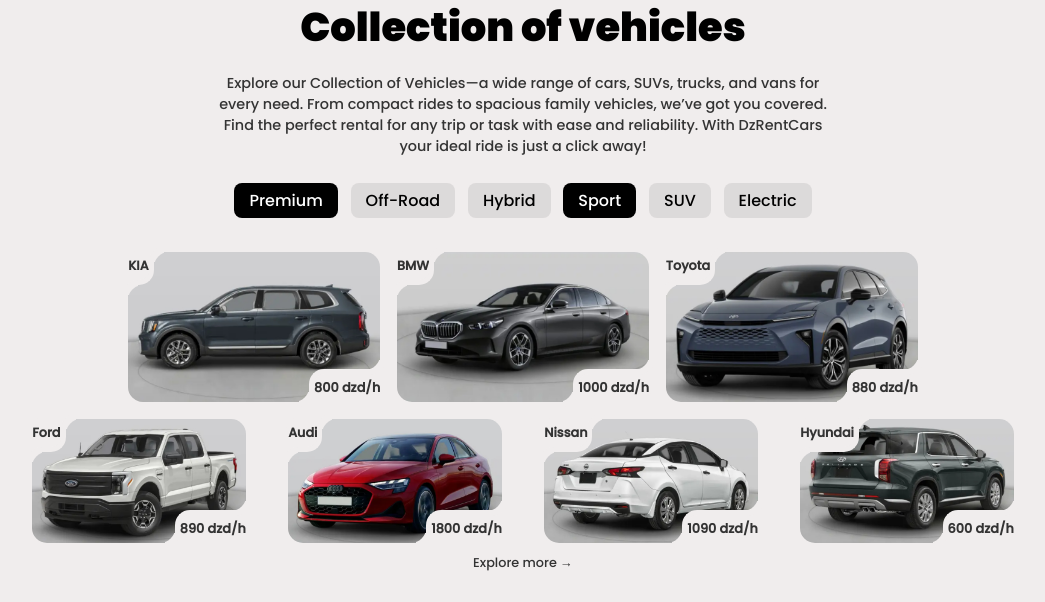
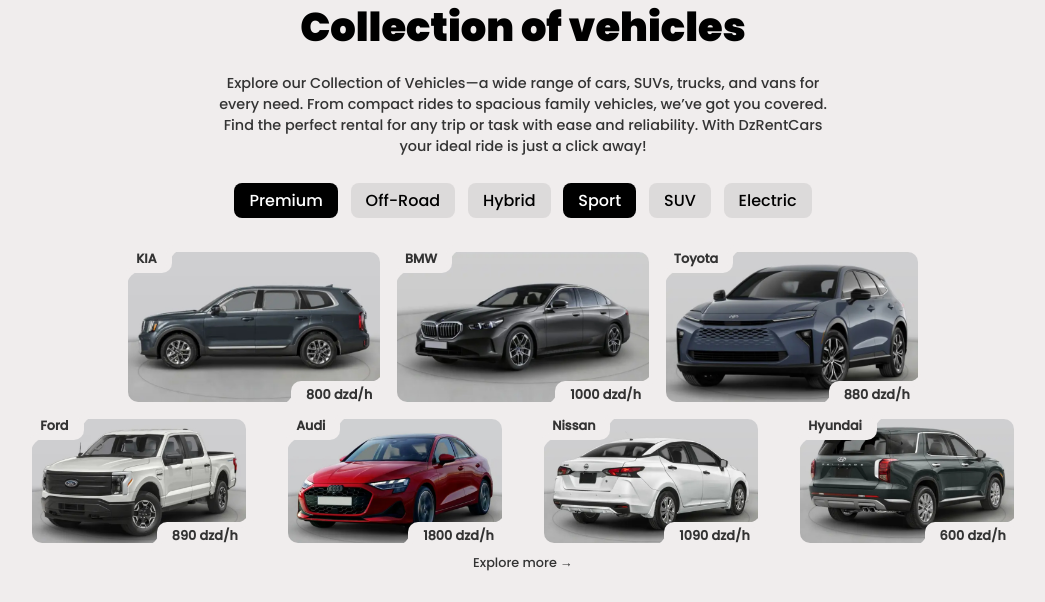
Before and after one commit to SDIKI20/PFE, a PHP site: page / in a window 1280 px wide. Shown: the part 1704-2306 px from the top of the page, without its empty margins (117-1162 px from the left). Run offline with PHP 8.4, Linux system fonts and the light colour scheme; some libraries are stand-ins or nearby versions.

Commit message:
Update car images and enhance animations; replace Kia images with Hyundai, adjust styles for better layout, and improve transition effects

```diff
--- a/index.html
+++ b/index.html
@@ -62,8 +62,8 @@
                         <pattern id="pattern1_0_1" patternContentUnits="objectBoundingBox" width="1" height="1">
                         <use xlink:href="#imageCar" transform="scale(0.00078125 0.00104167)"/>
                         </pattern>
-                        <image id="imageWheel" data-name="image.png" width="184" height="184" href="assets/images/kia_wheel.png"/>
-                        <image id="imageCar" data-name="carnowheel.png" width="1280" height="960" href="assets/images/kia_no_wheel.png"/>
+                        <image id="imageWheel" data-name="image.png" width="184" height="184" href="assets/images/hyundai_wheel.png"/>
+                        <image id="imageCar" data-name="carnowheel.png" width="1280" height="960" href="assets/images/hyundai_no_wheel.png"/>
                         </defs>
                     </svg>
                 </div>
--- a/js/homeApp.js
+++ b/js/homeApp.js
@@ -259,32 +259,44 @@ document.getElementById("homeNavIcon").addEventListener('click', openNav)
 document.getElementById("homeNavClose").addEventListener('click', closeNav)
 
 
-const carSvg = document.querySelector('.car-svg')
+const carSvg = document.querySelector('.car-svg');
+let timeout1, timeout2, timeout3; // Store timeouts
 
-document.querySelectorAll('.car-logo').forEach(logo=>{
-    logo.addEventListener('click', ()=>{
-        document.querySelectorAll('.car-logo').forEach(logo1=>{
-            logo1.classList.remove("car-logo-selected")
-        })
-        logo.classList.add("car-logo-selected")
-        let carNam = logo.children[0].getAttribute("alt")
-        const carImg = `/assets/images/${carNam}_no_wheel.png`
-        const wheelImg = `/assets/images/${carNam}_wheel.png`
-        carSvg.style.transition="all ease-out 0.6s"
-        carSvg.style.left = "-110%"
-        setTimeout(() => {
-            carSvg.style.display = "none"
-            carSvg.style.left = "100vw"
+document.querySelectorAll('.car-logo').forEach(logo => {
+    logo.addEventListener('click', () => {
+        // Clear any pending timeouts
+        clearTimeout(timeout1);
+        clearTimeout(timeout2);
+        clearTimeout(timeout3);
+
+        document.querySelectorAll('.car-logo').forEach(logo1 => {
+            logo1.classList.remove("car-logo-selected");
+        });
+        logo.classList.add("car-logo-selected");
+
+        let carNam = logo.children[0].getAttribute("alt");
+        const carImg = `/assets/images/${carNam}_no_wheel.png`;
+        const wheelImg = `/assets/images/${carNam}_wheel.png`;
+
+        // Animate car out
+        gsap.to(".car-svg", { ease: "power2.in", x: "-200%" });
+        gsap.from("#wheel", { rotate: 360, svgOrigin: "266 602" });
+        gsap.set("#wheel", { rotate: 0 });
+
+        timeout1 = setTimeout(() => {
+            carSvg.style.display = "none";
+            gsap.set(".car-svg", { x: "100%" });
         }, 600);
-        setTimeout(() => {
-            document.getElementById('imageWheel').setAttribute("href", wheelImg)
-            document.getElementById('imageCar').setAttribute("href", carImg)
-            carSvg.style.display = "flex"
-            setTimeout(() => {
-                carSvg.style.left = "60%"
-                gsap.set("#wheel", {rotate:0})
-                gsap.to("#wheel", { rotate: -380, svgOrigin: "266 602",});
-            }, 100);
+
+        timeout2 = setTimeout(() => {
+            document.getElementById('imageWheel').setAttribute("href", wheelImg);
+            document.getElementById('imageCar').setAttribute("href", carImg);
+            carSvg.style.display = "flex";
+
+            timeout3 = setTimeout(() => {
+                gsap.to(".car-svg", { ease: "power4.inout", x: "0%" });
+                gsap.from("#wheel", { ease: "power4.inout", rotate: 360, svgOrigin: "266 602" });
+            }, 500);
         }, 700);
-    })
-})
+    });
+});
--- a/style/home.css
+++ b/style/home.css
@@ -126,7 +126,6 @@
   min-width: calc(3vh + 3vw);
   height: calc(3vh + 3vw);
   margin: 0 1vw;
-  transition: all ease 0.6s;
 }
 
 .car-logo-selected,
@@ -306,7 +305,7 @@
   width: 100%;
   height: 100%;
   object-fit: cover;
-  border-radius: 15px;
+  border-radius: 10px;
 }
 
 .car-name,
@@ -319,22 +318,23 @@
   color: var(--text);
   font-size: var(--font-sml);
   font-weight: bolder;
+  padding: 0 10px;
 }
 
 .car-price{
-  right: 0;
-  bottom: 0;
+  right: -2px;
+  bottom: -2px;
   border-top: 5px solid var(--bg);
   border-left: 5px solid var(--bg);
-  border-radius: 15px 0 0 0;
+  border-radius: 10px 0 0 0;
 }
 
 .car-name{
-  left: 0;
-  top: 0;
+  left: -2px;
+  top: -2px;
   border-bottom: 5px solid var(--bg);
   border-right: 5px solid var(--bg);
-  border-radius: 0 0 15px 0;
+  border-radius: 0 0 10px 0;
 }
 
 .car-price::after,
@@ -348,15 +348,15 @@
 .car-price::after{
   background-color: transparent;
   top: -19px;
-  right: 0;
+  right: -2px;
   border-bottom-right-radius: 15px;
   box-shadow: 5px 5px var(--bg);
 }
 
 .car-price::before{
   background-color: transparent;
-  left: -20px;
-  bottom: 0;
+  left: -18px;
+  bottom: -1px;
   border-bottom-right-radius: 15px;
   box-shadow: 5px 5px var(--bg);
 }
@@ -371,16 +371,16 @@
 
 .car-name::after{
   background-color: transparent;
-  top: 0;
-  right: -20px;
+  top: -1px;
+  right: -18px;
   border-top-left-radius: 15px;
   box-shadow: -5px -5px var(--bg);
 }
 
 .car-name::before{
   background-color: transparent;
-  left: 0;
-  bottom: -20px;
+  left: 1px;
+  bottom: -18px;
   border-top-left-radius: 15px;
   box-shadow: -5px -5px var(--bg);
 }
```
Also changed, not shown: assets/images/audi_wheel.png, assets/images/bmw_no_wheel.png, assets/images/bmw_wheel.png, assets/images/ford1_no_wheel.png (added), assets/images/ford_wheel.png, assets/images/kia1_no_wheel.png (deleted), 2 other files.
